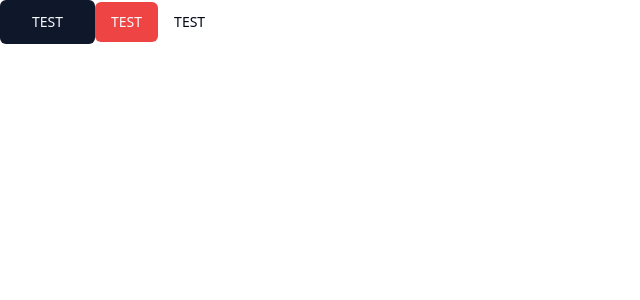
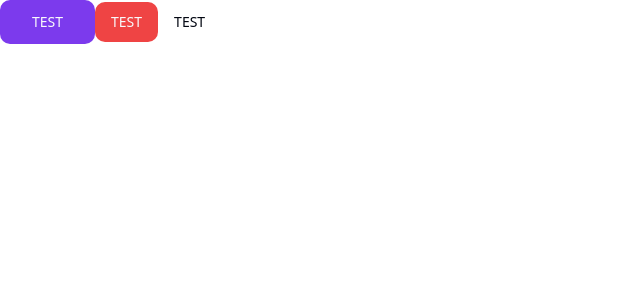
Before and after one commit to guilhermemiua/nextjs-boilerplate, a Next.js app: page / in a window 1280 px wide. Shown: the top 300 px of the page, without its empty margins (0-640 px from the left). Built offline with nearby package versions, Linux system fonts and the light colour scheme.

Commit message:
feat: change theme

```diff
--- a/src/styles/globals.css
+++ b/src/styles/globals.css
@@ -5,64 +5,47 @@
 @layer base {
   :root {
     --background: 0 0% 100%;
-    --foreground: 222.2 84% 4.9%;
-
+    --foreground: 224 71.4% 4.1%;
     --card: 0 0% 100%;
-    --card-foreground: 222.2 84% 4.9%;
-
+    --card-foreground: 224 71.4% 4.1%;
     --popover: 0 0% 100%;
-    --popover-foreground: 222.2 84% 4.9%;
-
-    --primary: 222.2 47.4% 11.2%;
-    --primary-foreground: 210 40% 98%;
-
-    --secondary: 210 40% 96.1%;
-    --secondary-foreground: 222.2 47.4% 11.2%;
-
-    --muted: 210 40% 96.1%;
-    --muted-foreground: 215.4 16.3% 46.9%;
-
-    --accent: 210 40% 96.1%;
-    --accent-foreground: 222.2 47.4% 11.2%;
-
+    --popover-foreground: 224 71.4% 4.1%;
+    --primary: 262.1 83.3% 57.8%;
+    --primary-foreground: 210 20% 98%;
+    --secondary: 220 14.3% 95.9%;
+    --secondary-foreground: 220.9 39.3% 11%;
+    --muted: 220 14.3% 95.9%;
+    --muted-foreground: 220 8.9% 46.1%;
+    --accent: 220 14.3% 95.9%;
+    --accent-foreground: 220.9 39.3% 11%;
     --destructive: 0 84.2% 60.2%;
-    --destructive-foreground: 210 40% 98%;
-
-    --border: 214.3 31.8% 91.4%;
-    --input: 214.3 31.8% 91.4%;
-    --ring: 222.2 84% 4.9%;
-
-    --radius: 0.5rem;
+    --destructive-foreground: 210 20% 98%;
+    --border: 220 13% 91%;
+    --input: 220 13% 91%;
+    --ring: 262.1 83.3% 57.8%;
+    --radius: 0.75rem;
   }
 
   .dark {
-    --background: 222.2 84% 4.9%;
-    --foreground: 210 40% 98%;
-
-    --card: 222.2 84% 4.9%;
-    --card-foreground: 210 40% 98%;
-
-    --popover: 222.2 84% 4.9%;
-    --popover-foreground: 210 40% 98%;
-
-    --primary: 210 40% 98%;
-    --primary-foreground: 222.2 47.4% 11.2%;
-
-    --secondary: 217.2 32.6% 17.5%;
-    --secondary-foreground: 210 40% 98%;
-
-    --muted: 217.2 32.6% 17.5%;
-    --muted-foreground: 215 20.2% 65.1%;
-
-    --accent: 217.2 32.6% 17.5%;
-    --accent-foreground: 210 40% 98%;
-
+    --background: 224 71.4% 4.1%;
+    --foreground: 210 20% 98%;
+    --card: 224 71.4% 4.1%;
+    --card-foreground: 210 20% 98%;
+    --popover: 224 71.4% 4.1%;
+    --popover-foreground: 210 20% 98%;
+    --primary: 263.4 70% 50.4%;
+    --primary-foreground: 210 20% 98%;
+    --secondary: 215 27.9% 16.9%;
+    --secondary-foreground: 210 20% 98%;
+    --muted: 215 27.9% 16.9%;
+    --muted-foreground: 217.9 10.6% 64.9%;
+    --accent: 215 27.9% 16.9%;
+    --accent-foreground: 210 20% 98%;
     --destructive: 0 62.8% 30.6%;
-    --destructive-foreground: 210 40% 98%;
-
-    --border: 217.2 32.6% 17.5%;
-    --input: 217.2 32.6% 17.5%;
-    --ring: hsl(212.7,26.8%,83.9);
+    --destructive-foreground: 210 20% 98%;
+    --border: 215 27.9% 16.9%;
+    --input: 215 27.9% 16.9%;
+    --ring: 263.4 70% 50.4%;
   }
 }
 
```
